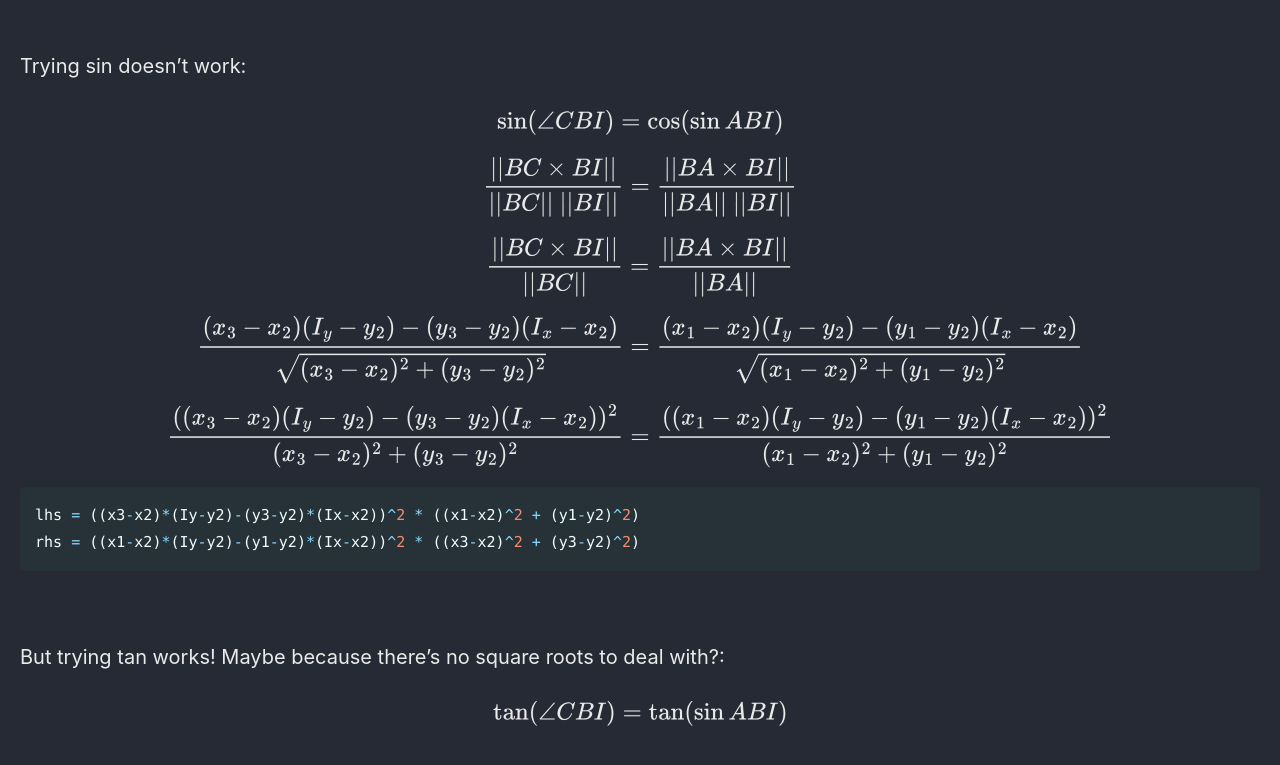
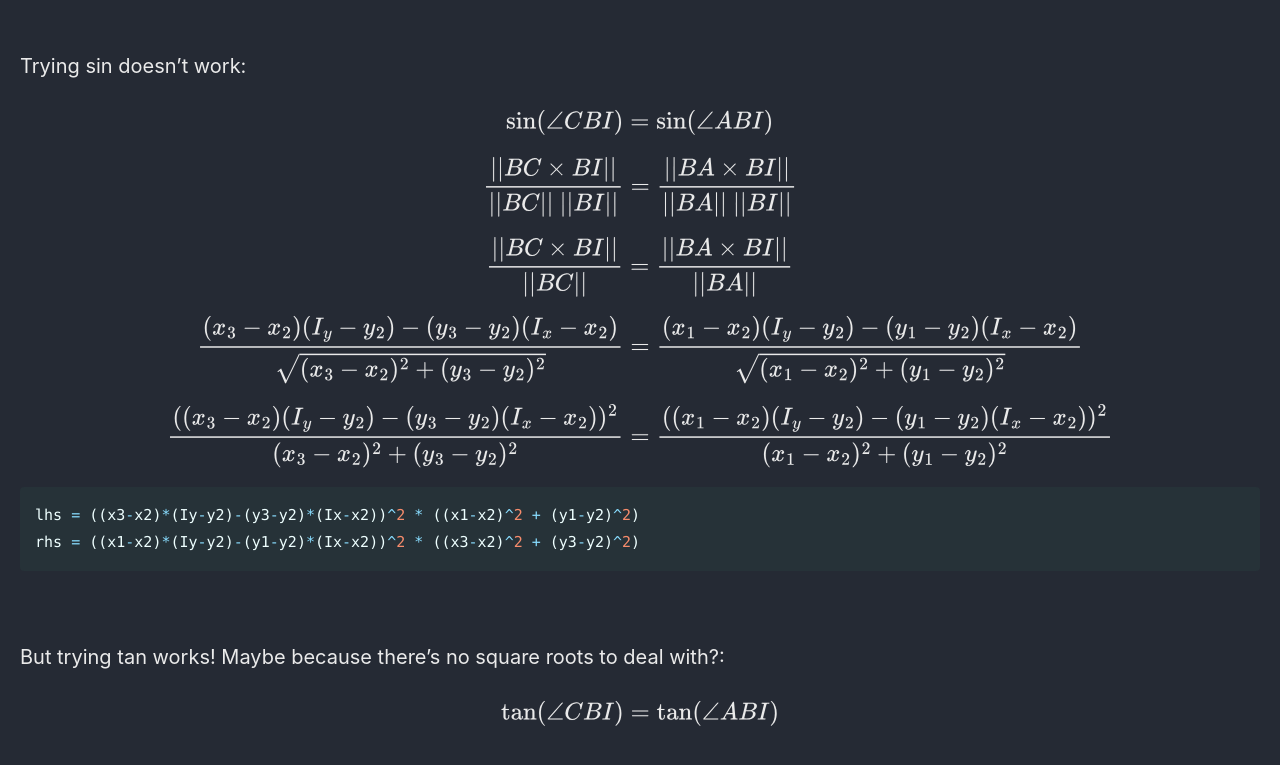
Before and after one commit to Connor-McCartney/Connor-McCartney.github.io, a Jekyll site: the page built from _pages/cryptography/other/Geometry-Hash-Balsn-CTF-2023.md, in a window 1280 px wide and 1400 px high, scrolled down 14732 px. Shown: the part 622-1387 px from the top of the window. Built offline with Jekyll 4.4.1, drawn with Linux system fonts in a browser that asks for light colours; cached includes are drawn as plain includes.

Commit message:
Update Geometry-Hash-Balsn-CTF-2023.md

```diff
--- a/_pages/cryptography/other/Geometry-Hash-Balsn-CTF-2023.md
+++ b/_pages/cryptography/other/Geometry-Hash-Balsn-CTF-2023.md
@@ -561,7 +561,7 @@ rhs = ((x1-x2)*(Ix-x2)+(y1-y2)*(Iy-y2))^2 * ((x3-x2)^2 + (y3-y2)^2)
 
 Trying sin doesn't work:
 
-$$\sin (\angle CBI) = \cos (\sin ABI)$$
+$$\sin (\angle CBI) = \sin (\angle ABI)$$
 
 $$\frac{||BC \times BI||}{||BC|| \ ||BI||} = \frac{||BA \times BI||}{||BA|| \ ||BI||}$$
 
@@ -580,4 +580,4 @@ rhs = ((x1-x2)*(Iy-y2)-(y1-y2)*(Ix-x2))^2 * ((x3-x2)^2 + (y3-y2)^2)
 
 But trying tan works! Maybe because there's no square roots to deal with?:
 
-$$\tan (\angle CBI) = \tan (\sin ABI)$$
+$$\tan (\angle CBI) = \tan (\angle ABI)$$
```
